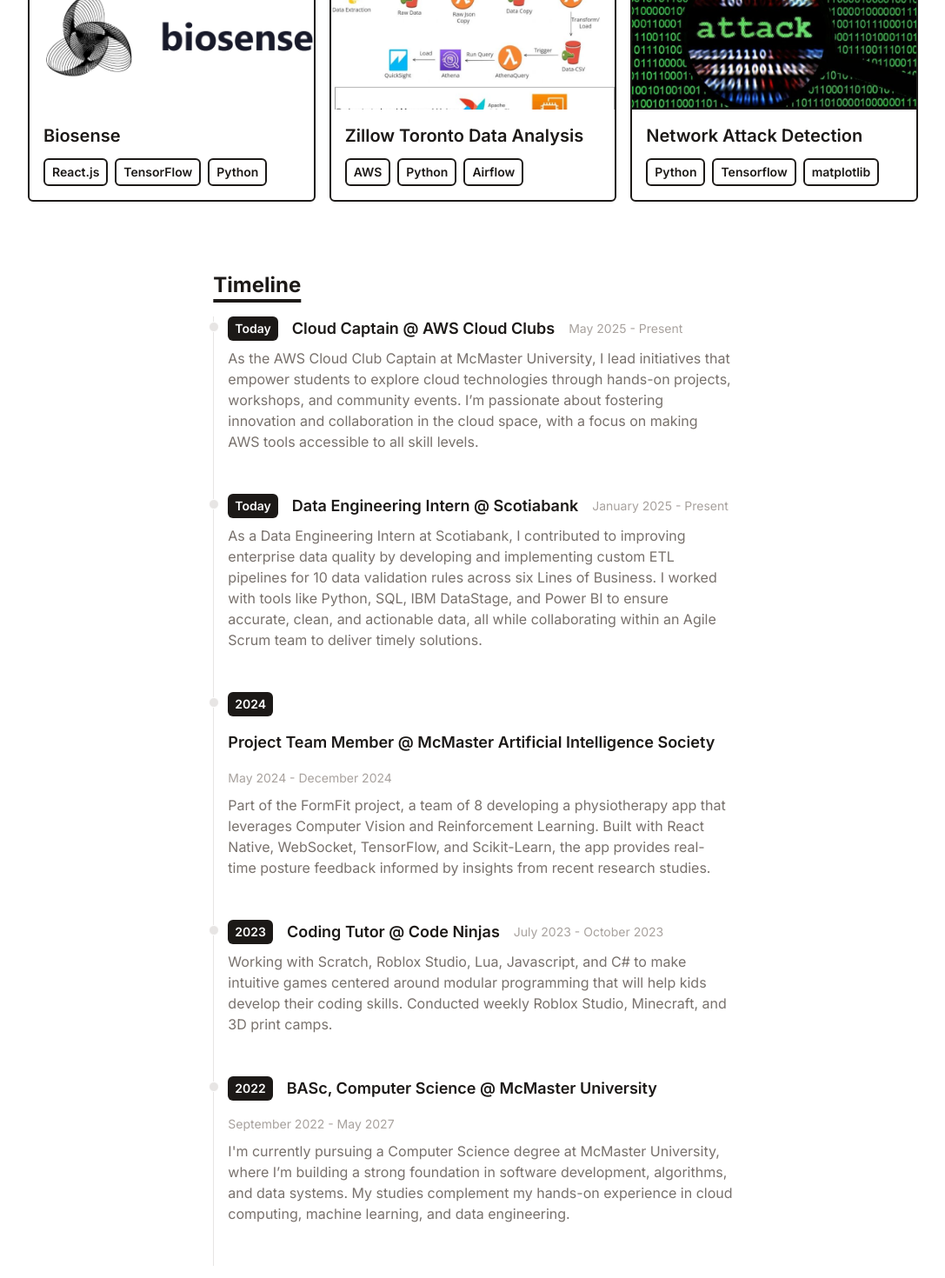
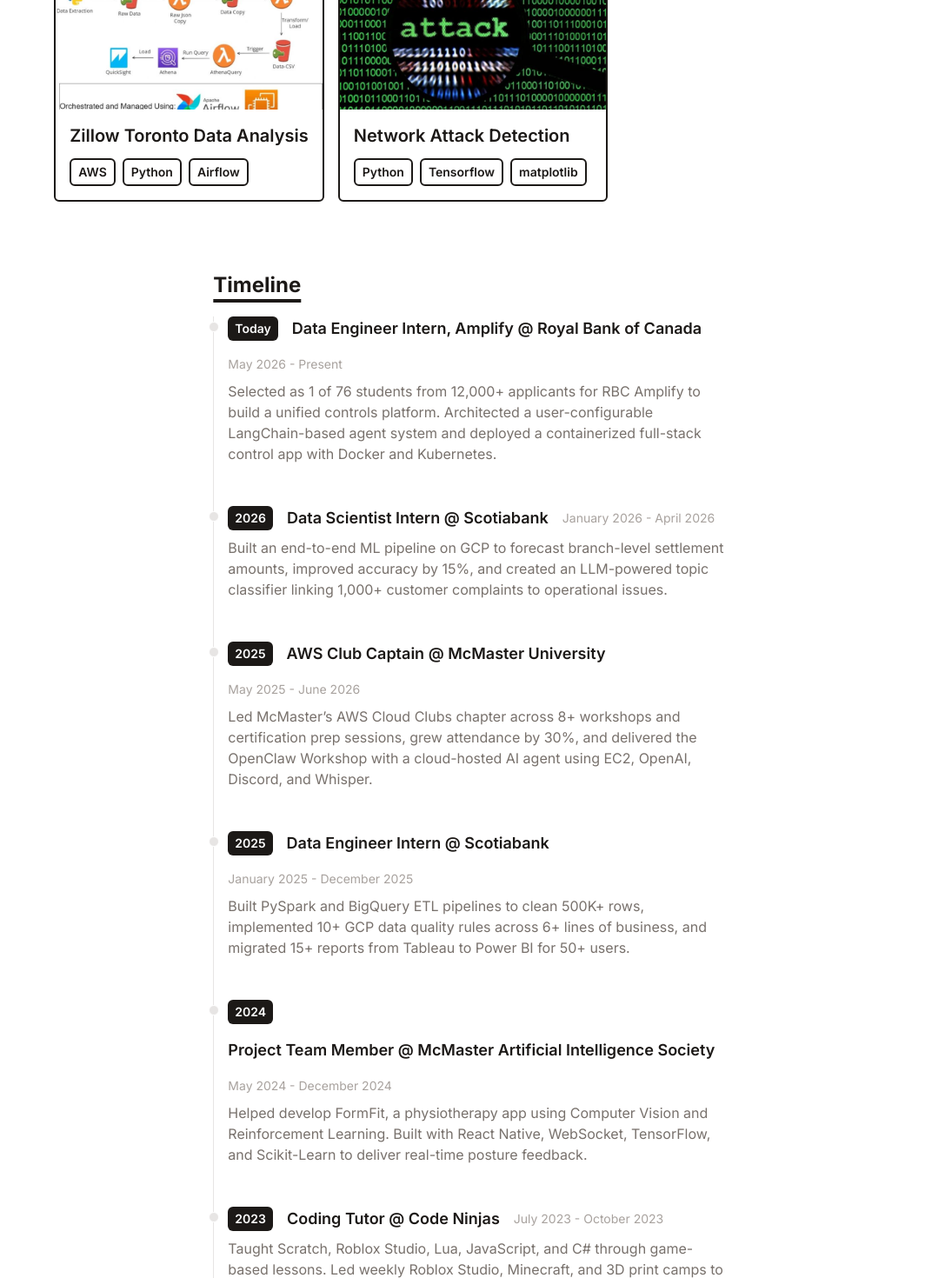
Before and after one commit to meetp2004/Portfolio, a React (Vite) app: page / in a window 1280 px wide. Shown: the part 480-1950 px from the top of the page at 87% size, without its empty margins (96-1183 px from the left). Built offline with nearby package versions, Linux system fonts and the light colour scheme.

Commit message:
Update resume: new internships, remove Biosense project, update profile image

```diff
--- a/src/components/Intro.jsx
+++ b/src/components/Intro.jsx
@@ -9,7 +9,7 @@
                 <h1 className="text-4xl md:text-7xl mb-1 md:mb-3 font-bold">Meet Patel</h1>
                 <p className="text-base md:text-xl mb-3 font-medium">Software & Data Engineer</p>
                 <p className="text-sm max-w-xl mb-6 font-medium text-stone-500 dark:text-stone-400">
-                    Hey there! I'm a third-year Computer Science student at McMaster University, passionate about all things data, from engineering pipelines to uncovering insights through analytics. I'm big on solving complex problems, especially when it involves cloud tech (AWS, GCP) or machine learning. I am always looking for opportunities to enhance my skills and gain practical industry experience. <br></br><br></br>Currently looking for a 2026 Winter Internship in areas such as Software Engineering, Data Engineering and AI/ML, let's connect!
+                    Hey there! I'm a fifth-year Computer Science student at McMaster University, passionate about all things data, from engineering pipelines to uncovering insights through analytics. I'm big on solving complex problems, especially when it involves cloud tech (AWS, GCP) or machine learning. I am always looking for opportunities to enhance my skills and gain practical industry experience. <br></br><br></br>Currently seeking a 2027 Winter internship in areas such as Software Engineering, Data Engineering, and AI/ML — let's connect!
                 </p>
             </div>
             <img
--- a/src/data/portfolio.js
+++ b/src/data/portfolio.js
@@ -1,14 +1,7 @@
-import biosense from "/assets/biosense.png";
 import zillow from "/assets/ETL.jpg";
 import network from "/assets/NetworkIntrusion.jpg";
 
 export default [
-    {
-        title: "Biosense",
-        image: biosense,
-        link: "https://www.biosense.one/",
-        stack: ["React.js", "TensorFlow", "Python"]
-    },
     {
         title: "Zillow Toronto Data Analysis",
         image: zillow,
--- a/src/data/timeline.js
+++ b/src/data/timeline.js
@@ -1,33 +1,45 @@
 export default [
     {
         year: 'Today',
-        title: 'Cloud Captain @ AWS Cloud Clubs',
-        duration: 'May 2025 - Present',
-        details: "As the AWS Cloud Club Captain at McMaster University, I lead initiatives that empower students to explore cloud technologies through hands-on projects, workshops, and community events. I’m passionate about fostering innovation and collaboration in the cloud space, with a focus on making AWS tools accessible to all skill levels.",
+        title: 'Data Engineer Intern, Amplify @ Royal Bank of Canada',
+        duration: 'May 2026 - Present',
+        details: "Selected as 1 of 76 students from 12,000+ applicants for RBC Amplify to build a unified controls platform. Architected a user-configurable LangChain-based agent system and deployed a containerized full-stack control app with Docker and Kubernetes.",
     },
     {
-        year: 'Today',
-        title: 'Data Engineering Intern @ Scotiabank',
-        duration: 'January 2025 - Present',
-        details: "As a Data Engineering Intern at Scotiabank, I contributed to improving enterprise data quality by developing and implementing custom ETL pipelines for 10 data validation rules across six Lines of Business. I worked with tools like Python, SQL, IBM DataStage, and Power BI to ensure accurate, clean, and actionable data, all while collaborating within an Agile Scrum team to deliver timely solutions.",
+        year: '2026',
+        title: 'Data Scientist Intern @ Scotiabank',
+        duration: 'January 2026 - April 2026',
+        details: "Built an end-to-end ML pipeline on GCP to forecast branch-level settlement amounts, improved accuracy by 15%, and created an LLM-powered topic classifier linking 1,000+ customer complaints to operational issues.",
+    },
+    {
+        year: '2025',
+        title: 'AWS Club Captain @ McMaster University',
+        duration: 'May 2025 - June 2026',
+        details: "Led McMaster’s AWS Cloud Clubs chapter across 8+ workshops and certification prep sessions, grew attendance by 30%, and delivered the OpenClaw Workshop with a cloud-hosted AI agent using EC2, OpenAI, Discord, and Whisper.",
+    },
+    {
+        year: '2025',
+        title: 'Data Engineer Intern @ Scotiabank',
+        duration: 'January 2025 - December 2025',
+        details: "Built PySpark and BigQuery ETL pipelines to clean 500K+ rows, implemented 10+ GCP data quality rules across 6+ lines of business, and migrated 15+ reports from Tableau to Power BI for 50+ users.",
     },
     {
         year: '2024',
         title: 'Project Team Member @ McMaster Artificial Intelligence Society',
         duration: 'May 2024 - December 2024',
-        details: "Part of the FormFit project, a team of 8 developing a physiotherapy app that leverages Computer Vision and Reinforcement Learning. Built with React Native, WebSocket, TensorFlow, and Scikit-Learn, the app provides real-time posture feedback informed by insights from recent research studies.",
+        details: "Helped develop FormFit, a physiotherapy app using Computer Vision and Reinforcement Learning. Built with React Native, WebSocket, TensorFlow, and Scikit-Learn to deliver real-time posture feedback.",
     },
     {
         year: '2023',
         title: 'Coding Tutor @ Code Ninjas',
         duration: 'July 2023 - October 2023',
-        details: "Working with Scratch, Roblox Studio, Lua, Javascript, and C# to make intuitive games centered around modular programming that will help kids develop their coding skills. Conducted weekly Roblox Studio, Minecraft, and 3D print camps.",
+        details: "Taught Scratch, Roblox Studio, Lua, JavaScript, and C# through game-based lessons. Led weekly Roblox Studio, Minecraft, and 3D print camps to strengthen student coding fundamentals.",
     },
     {
         year: '2022',
         title: 'BASc, Computer Science @ McMaster University',
-        duration: 'September 2022 - May 2027',
-        details: "I'm currently pursuing a Computer Science degree at McMaster University, where I’m building a strong foundation in software development, algorithms, and data systems. My studies complement my hands-on experience in cloud computing, machine learning, and data engineering.",
+        duration: 'September 2022 - April 2027',
+        details: "Pursuing a Bachelor of Applied Science in Computer Science with a CO-OP stream and Innovation minor. Coursework includes Data Structures, Machine Learning, Database Management, and Concurrent Systems.",
     }
 
 ]
```
Also changed, not shown: public/assets/meet.jpg, public/assets/meet_old.jpg (added).
